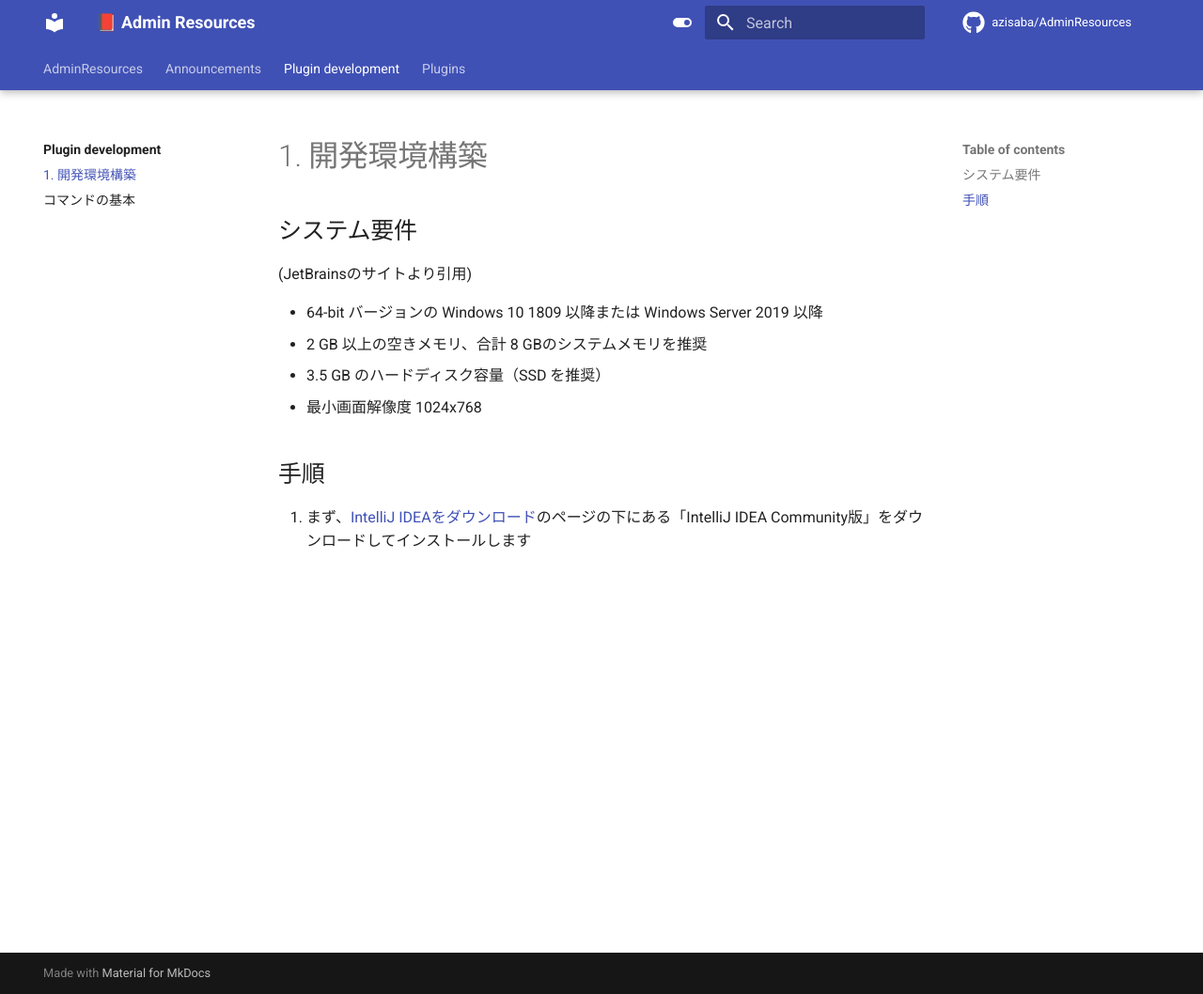
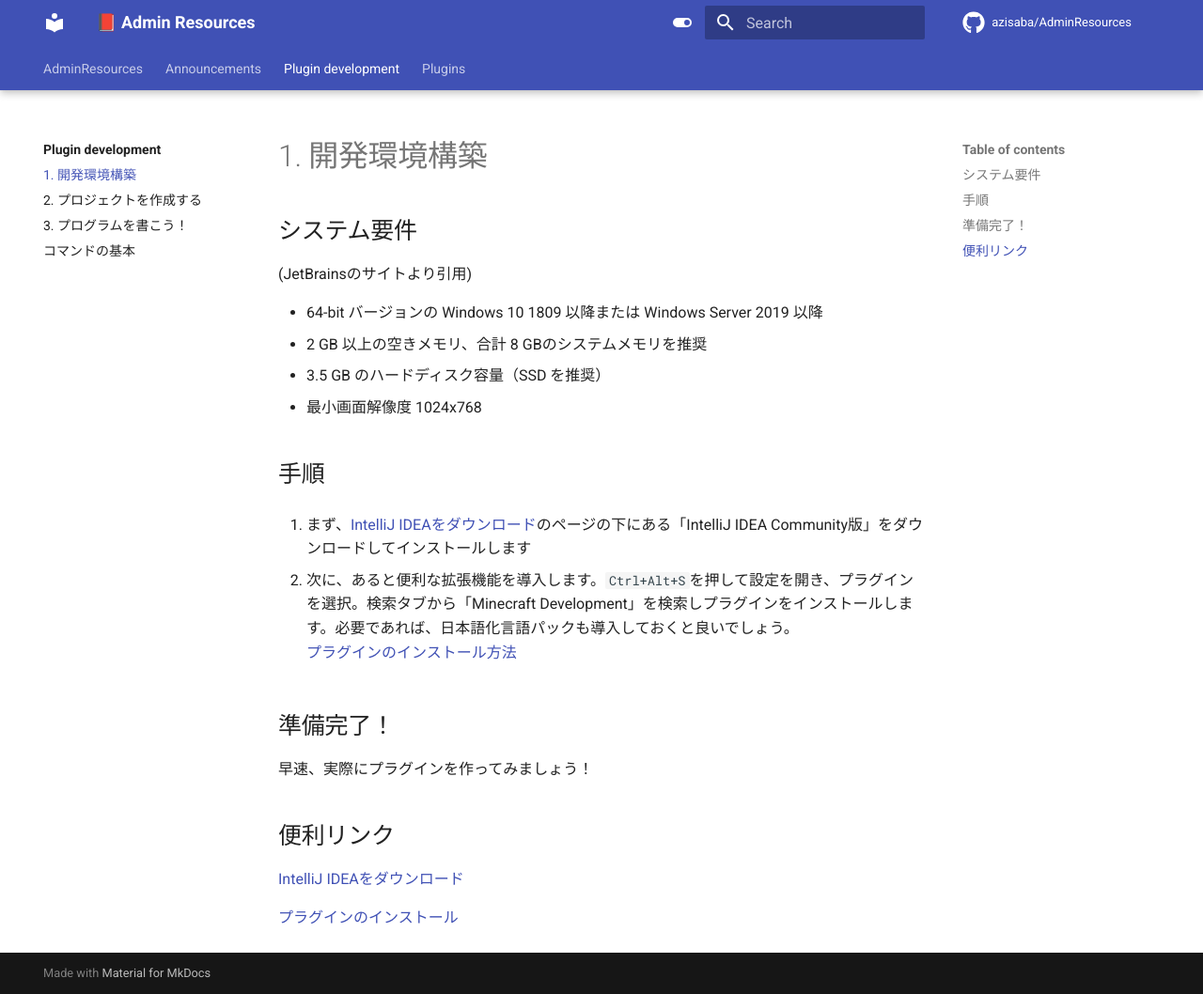
Before and after one commit to azisaba/AdminResources, an MkDocs documentation site: the page built from docs/plugin-development/1-preparing-environment.md, in a window 1280 px wide and 1058 px high. Shown: the whole window at 94% size. Built offline with MkDocs 1.6.1 and Material for MkDocs 9.7.7, drawn with Linux system fonts in a browser that asks for light colours; comment, search, counter and statistics services are not loaded.

Commit message:
add plugin dev pages

```diff
--- a/docs/plugin-development/1-preparing-environment.md
+++ b/docs/plugin-development/1-preparing-environment.md
@@ -12,3 +12,15 @@
 ## 手順
 
 1. まず、[IntelliJ IDEAをダウンロード](https://www.jetbrains.com/ja-jp/idea/download/)のページの下にある「IntelliJ IDEA Community版」をダウンロードしてインストールします
+
+2. 次に、あると便利な拡張機能を導入します。`Ctrl+Alt+S`を押して設定を開き、プラグインを選択。検索タブから「Minecraft Development」を検索しプラグインをインストールします。必要であれば、日本語化言語パックも導入しておくと良いでしょう。
+[プラグインのインストール方法](https://pleiades.io/help/idea/managing-plugins.html)
+
+## 準備完了！
+早速、実際にプラグインを作ってみましょう！
+
+## 便利リンク
+
+[IntelliJ IDEAをダウンロード](https://www.jetbrains.com/ja-jp/idea/download/)
+
+[プラグインのインストール](https://pleiades.io/help/idea/managing-plugins.html)
```
Also changed, not shown: docs/plugin-development/2-creating-project.md (added, +27 -0 lines), docs/plugin-development/3-start-coding.md (added, +21 -0 lines), docs/image/250502.png (added), docs/image/250503-1.png (added), docs/image/250503-2.png (added).
